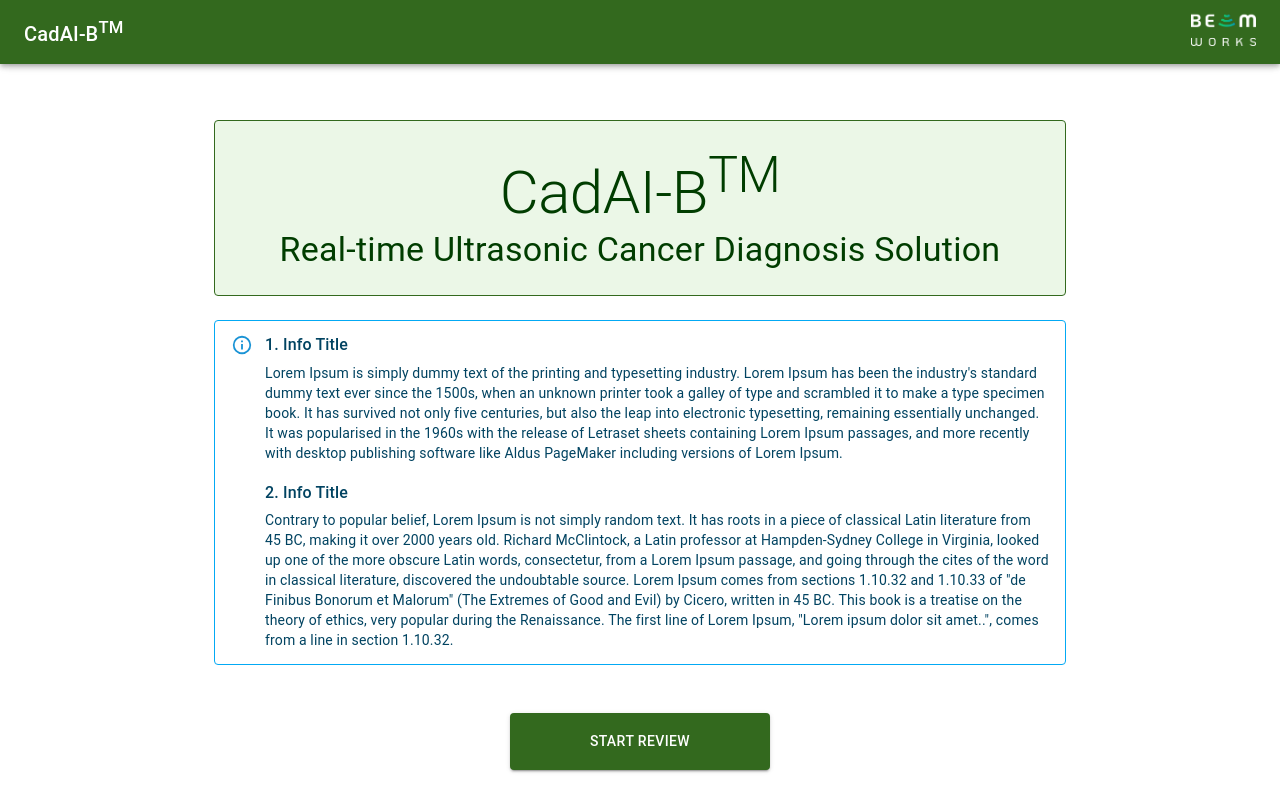
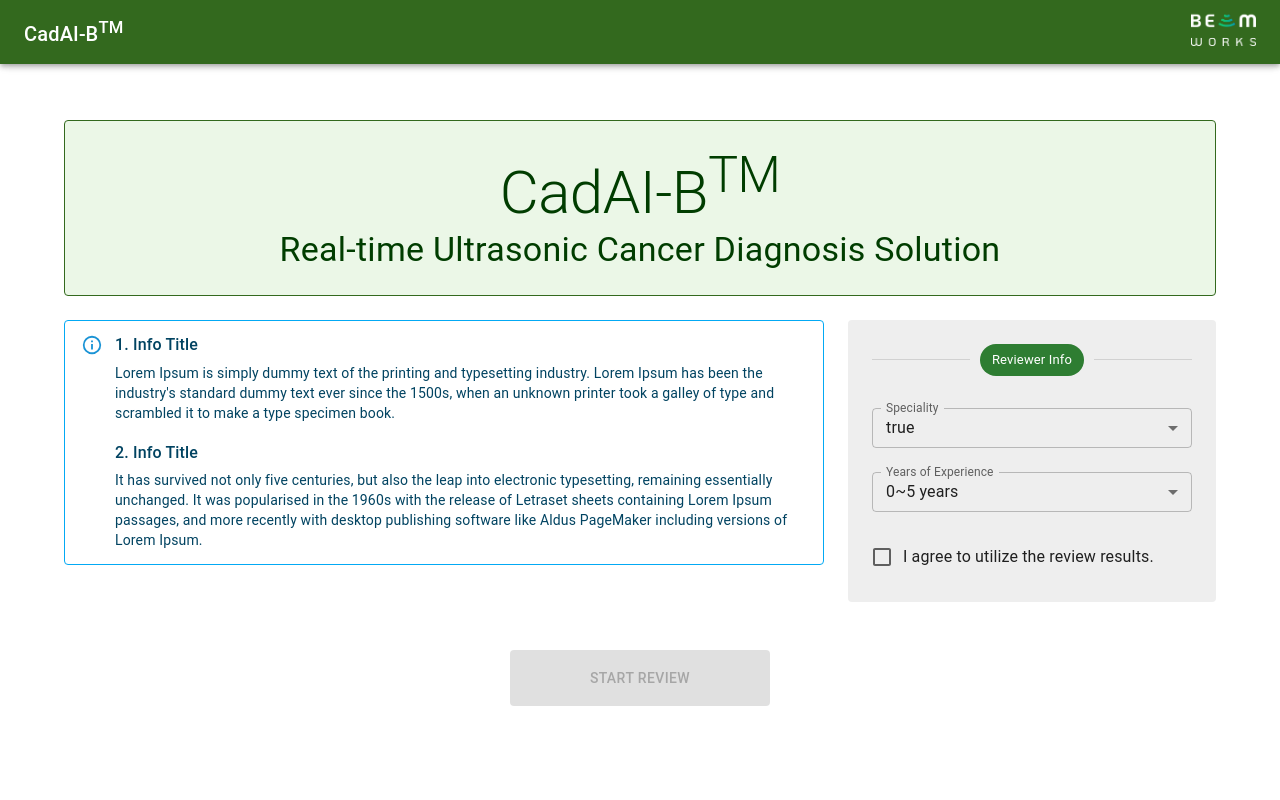
Before and after one commit to BEOKS/Web-Clinical-Trial-System, a React (Vite) app in the folder client/clinical-trial-system/: page /start-review in a window 1280 px wide. Built offline with nearby package versions, Linux system fonts and the light colour scheme.

Commit message:
Feat : create reviewer info input component

```diff
--- a/client/clinical-trial-system/src/component/Review/ReviewerReducer.ts
+++ b/client/clinical-trial-system/src/component/Review/ReviewerReducer.ts
@@ -12,6 +12,9 @@ const TYPE = {
     SET_START_TIME: `${HEADER}/SET_START_TIME` as const,
     SET_CONFIDENCE_LEVEL: `${HEADER}/SET_CONFIDENCE_LEVEL` as const,
     SET_ML_VERIFY_TIME: `${HEADER}/SET_ML_VERIFY_TIME` as const,
+    SET_SPECIALITY: `${HEADER}/SET_SPECIALITY` as const,
+    SET_EXPERIENCE_YEAR: `${HEADER}/SET_EXPERIENCE_YEAR` as const,
+    SET_AGREE_REVIEW_CHECKBOX: `${HEADER}/SET_AGREE_REVIEW_CHECKBOX` as const,
 };
 
 export const ReviewerAction = {
@@ -29,6 +32,12 @@ export const ReviewerAction = {
     setStartTime: (startTime: number) => ({type: TYPE.SET_START_TIME, payload: startTime}),
     setConfidenceLevel: (confidenceLevel: number) => ({type: TYPE.SET_CONFIDENCE_LEVEL, payload: confidenceLevel}),
     setMLVerifyTime: (mlVerifyTime: number) => ({type: TYPE.SET_ML_VERIFY_TIME, payload: mlVerifyTime}),
+    setSpeciality: (speciality: boolean) => ({type: TYPE.SET_SPECIALITY, payload: speciality}),
+    setExperienceYear: (experienceYear: typeof EXPERIENCE_YEAR.ZERO_TO_FIVE | typeof EXPERIENCE_YEAR.MORE_THAN_FIVE) => ({
+        type: TYPE.SET_EXPERIENCE_YEAR,
+        payload: experienceYear
+    }),
+    setAgreeReviewCheckbox: (agreeReview: boolean) => ({type: TYPE.SET_AGREE_REVIEW_CHECKBOX, payload: agreeReview}),
 };
 
 type ReviewerActionType =
@@ -42,7 +51,10 @@ type ReviewerActionType =
     ReturnType<typeof ReviewerAction.setPom> |
     ReturnType<typeof ReviewerAction.setStartTime> |
     ReturnType<typeof ReviewerAction.setConfidenceLevel> |
-    ReturnType<typeof ReviewerAction.setMLVerifyTime>;
+    ReturnType<typeof ReviewerAction.setMLVerifyTime> |
+    ReturnType<typeof ReviewerAction.setSpeciality> |
+    ReturnType<typeof ReviewerAction.setExperienceYear> |
+    ReturnType<typeof ReviewerAction.setAgreeReviewCheckbox>;
 
 
 // state
@@ -51,6 +63,11 @@ export const REVIEW_STEP = {
     ML_RESULT: 2,
     CONFIDENCE: 3,
 }
+
+export const EXPERIENCE_YEAR = {
+    ZERO_TO_FIVE: 'ZERO_TO_FIVE',
+    MORE_THAN_FIVE: 'MORE_THAN_FIVE',
+} as const
 
 export type ReviewerState = {
     reviewerCount: number,
@@ -63,6 +80,9 @@ export type ReviewerState = {
     startTime: number,
     confidenceLevel: number,
     mlVerifyTime: number,
+    speciality: boolean,
+    experienceYear: typeof EXPERIENCE_YEAR.ZERO_TO_FIVE | typeof EXPERIENCE_YEAR.MORE_THAN_FIVE,
+    agreeReview: boolean,
 }
 
 const INIT_REVIEWER_STATE: ReviewerState = {
@@ -76,6 +96,9 @@ const INIT_REVIEWER_STATE: ReviewerState = {
     startTime: 0,
     confidenceLevel: 0,
     mlVerifyTime: 0,
+    speciality: true,
+    experienceYear: EXPERIENCE_YEAR.ZERO_TO_FIVE,
+    agreeReview: false,
 };
 
 
@@ -104,6 +127,12 @@ export default function ReviewerReducer(state: ReviewerState = INIT_REVIEWER_STA
             return {...state, confidenceLevel: action.payload};
         case TYPE.SET_ML_VERIFY_TIME:
             return {...state, mlVerifyTime: action.payload};
+        case TYPE.SET_SPECIALITY:
+            return {...state, speciality: action.payload};
+        case TYPE.SET_EXPERIENCE_YEAR:
+            return {...state, experienceYear: action.payload};
+        case TYPE.SET_AGREE_REVIEW_CHECKBOX:
+            return {...state, agreeReview: action.payload};
         default:
             return state;
     }
--- /dev/null
+++ b/client/clinical-trial-system/src/component/Review/StartReviewPage/ReviewerInfoInput.tsx
@@ -0,0 +1,85 @@
+import {Box, Checkbox, Chip, Divider, FormControl, FormControlLabel, InputLabel, MenuItem, Select} from "@mui/material";
+import {EXPERIENCE_YEAR, ReviewerAction} from "../ReviewerReducer";
+import * as React from "react";
+import {useDispatch, useSelector} from "react-redux";
+import {RootState} from "../../../store";
+import {SelectChangeEvent} from "@mui/material/Select";
+
+const ReviewerInfoInput = () => {
+    const dispatch = useDispatch();
+    const speciality = useSelector((state: RootState) => state.ReviewerReducer.speciality);
+    const experienceYear = useSelector((state: RootState) => state.ReviewerReducer.experienceYear);
+    const agreeReview = useSelector((state: RootState) => state.ReviewerReducer.agreeReview);
+
+    const handleSpecialityChange = (event: SelectChangeEvent) => {
+        dispatch(ReviewerAction.setSpeciality(stringToSpecialityType(event.target.value)));
+    };
+
+    const stringToSpecialityType = (input: string): boolean => {
+        if (input === 'true') {
+            return true;
+        } else if (input === 'false') {
+            return false;
+        } else {
+            throw 'Invalid Input!';
+        }
+    };
+
+    const handleExperienceYearChange = (event: SelectChangeEvent) => {
+        dispatch(ReviewerAction.setExperienceYear(stringToExperienceYearType(event.target.value)));
+    };
+
+    const stringToExperienceYearType = (input: string): "ZERO_TO_FIVE" | "MORE_THAN_FIVE" => {
+        if (input === "ZERO_TO_FIVE") {
+            return "ZERO_TO_FIVE";
+        } else if (input === "MORE_THAN_FIVE") {
+            return "MORE_THAN_FIVE";
+        } else {
+            throw 'Invalid Input!';
+        }
+    };
+
+    const handleAgreeReviewChange = (event: React.ChangeEvent<HTMLInputElement>) => {
+        dispatch(ReviewerAction.setAgreeReviewCheckbox(event.target.checked));
+    };
+
+    return (
+        <Box sx={{backgroundColor: '#eee', p: 3}} borderRadius={1}>
+            <Divider>
+                <Chip label="Reviewer Info" color="success"/>
+            </Divider>
+            <FormControl fullWidth size="small" sx={{mt: 4}}>
+                <InputLabel id="speciality-select-label">Speciality</InputLabel>
+                <Select
+                    labelId="speciality-select-label"
+                    id="speciality-select"
+                    value={speciality ? "true" : "false"}
+                    label="Speciality"
+                    onChange={handleSpecialityChange}
+                >
+                    <MenuItem value="true">true</MenuItem>
+                    <MenuItem value="false">false</MenuItem>
+                </Select>
+            </FormControl>
+            <FormControl fullWidth size="small" sx={{mt: 3}}>
+                <InputLabel id="experience-year-select-label">Years of Experience</InputLabel>
+                <Select
+                    labelId="experience-year-select-label"
+                    id="experience-year-select"
+                    value={experienceYear}
+                    label="Years of Experience"
+                    onChange={handleExperienceYearChange}
+                >
+                    <MenuItem value={EXPERIENCE_YEAR.ZERO_TO_FIVE}>0~5 years</MenuItem>
+                    <MenuItem value={EXPERIENCE_YEAR.MORE_THAN_FIVE}>more than 5 years</MenuItem>
+                </Select>
+            </FormControl>
+            <FormControlLabel control={<Checkbox checked={agreeReview}
+                                                 onChange={handleAgreeReviewChange}/>}
+                              label="I agree to utilize the review results."
+                              sx={{mt: 3}}/>
+        </Box>
+    )
+};
+
+export default ReviewerInfoInput;
--- a/client/clinical-trial-system/src/component/Review/StartReviewPage/StartReviewPage.tsx
+++ b/client/clinical-trial-system/src/component/Review/StartReviewPage/StartReviewPage.tsx
@@ -1,6 +1,6 @@
 import * as React from "react";
 import DrawerHeader from "../../Drawer/DrawerHeader";
-import {Alert, AlertTitle, Box, Button, Container, Typography} from "@mui/material";
+import {Alert, AlertTitle, Box, Button, Container, Grid, Typography} from "@mui/material";
 import {Main} from "../../Main/Main";
 import {useDispatch, useSelector} from "react-redux";
 import {RootState} from "../../../store";
@@ -9,10 +9,12 @@ import {DrawerAction} from "../../Drawer/DrawerReducer";
 import {ProjectAction} from "../../AppBar/Project/ProjectReducer";
 import StartReviewDialog from "./StartReviewDialog";
 import {ReviewerAction} from "../ReviewerReducer";
+import ReviewerInfoInput from "./ReviewerInfoInput";
 
 const StartReviewPage = () => {
     const dispatch = useDispatch();
     const drawerOpen = useSelector((state: RootState) => state.DrawerReducer.drawerOpen);
+    const agreeReview = useSelector((state: RootState) => state.ReviewerReducer.agreeReview);
 
     useEffect(() => {
         dispatch(DrawerAction.dontDisplayMenuButton());
@@ -25,7 +27,7 @@ const StartReviewPage = () => {
 
     return (
         <Main open={drawerOpen}>
-            <Container maxWidth="md">
+            <Container maxWidth="lg">
                 <DrawerHeader/>
                 <Box sx={{backgroundColor: 'secondary.light', p: 3, mt: 4}}
                      border={1} borderRadius={1} borderColor="primary.main">
@@ -34,28 +36,29 @@ const StartReviewPage = () => {
                         Real-time Ultrasonic Cancer Diagnosis Solution
                     </Typography>
                 </Box>
-                <Alert variant="outlined" severity="info" sx={{mt: 3}}>
-                    <AlertTitle>1. Info Title</AlertTitle>
-                    Lorem Ipsum is simply dummy text of the printing and typesetting industry. Lorem Ipsum has been the
-                    industry's standard dummy text ever since the 1500s, when an unknown printer took a galley of type
-                    and scrambled it to make a type specimen book. It has survived not only five centuries, but also the
-                    leap into electronic typesetting, remaining essentially unchanged. It was popularised in the 1960s
-                    with the release of Letraset sheets containing Lorem Ipsum passages, and more recently with desktop
-                    publishing software like Aldus PageMaker including versions of Lorem Ipsum.
-                    <br/><br/>
-                    <AlertTitle>2. Info Title</AlertTitle>
-                    Contrary to popular belief, Lorem Ipsum is not simply random text. It has roots in a piece of
-                    classical Latin literature from 45 BC, making it over 2000 years old. Richard McClintock, a Latin
-                    professor at Hampden-Sydney College in Virginia, looked up one of the more obscure Latin words,
-                    consectetur, from a Lorem Ipsum passage, and going through the cites of the word in classical
-                    literature, discovered the undoubtable source. Lorem Ipsum comes from sections 1.10.32 and 1.10.33
-                    of "de Finibus Bonorum et Malorum" (The Extremes of Good and Evil) by Cicero, written in 45 BC. This
-                    book is a treatise on the theory of ethics, very popular during the Renaissance. The first line of
-                    Lorem Ipsum, "Lorem ipsum dolor sit amet..", comes from a line in section 1.10.32.
-                </Alert>
+                <Grid container sx={{mt: 3}} columnSpacing={3}>
+                    <Grid item xs>
+                        <Alert variant="outlined" severity="info">
+                            <AlertTitle>1. Info Title</AlertTitle>
+                            Lorem Ipsum is simply dummy text of the printing and typesetting industry. Lorem Ipsum has
+                            been the industry's standard dummy text ever since the 1500s, when an unknown printer took a
+                            galley of type and scrambled it to make a type specimen book.
+                            <br/><br/>
+                            <AlertTitle>2. Info Title</AlertTitle>
+                            It has survived not only five centuries, but also the leap into electronic typesetting,
+                            remaining essentially unchanged. It was popularised in the 1960s with the release of
+                            Letraset sheets containing Lorem Ipsum passages, and more recently with desktop publishing
+                            software like Aldus PageMaker including versions of Lorem Ipsum.
+                        </Alert>
+                    </Grid>
+                    <Grid item xs={4}>
+                        <ReviewerInfoInput/>
+                    </Grid>
+                </Grid>
                 <Box sx={{display: 'flex', justifyContent: 'center', mt: 6}}>
                     <Button variant="contained" sx={{px: 10, py: 2}}
-                            onClick={handleClickStartReview}>Start Review</Button>
+                            onClick={handleClickStartReview}
+                            disabled={!agreeReview}>Start Review</Button>
                 </Box>
             </Container>
             <StartReviewDialog/>
```
